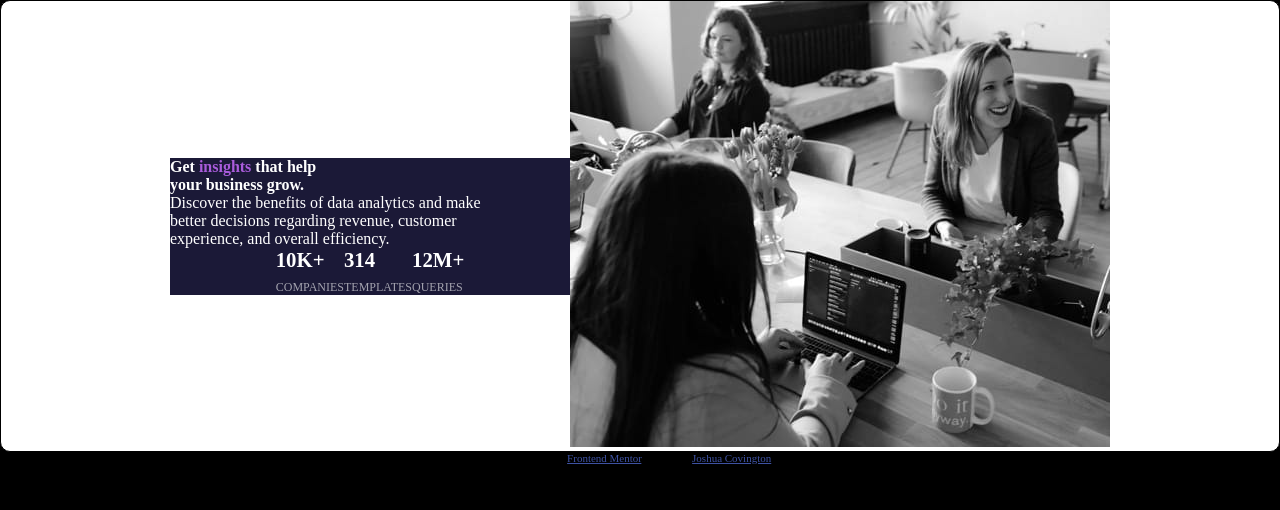
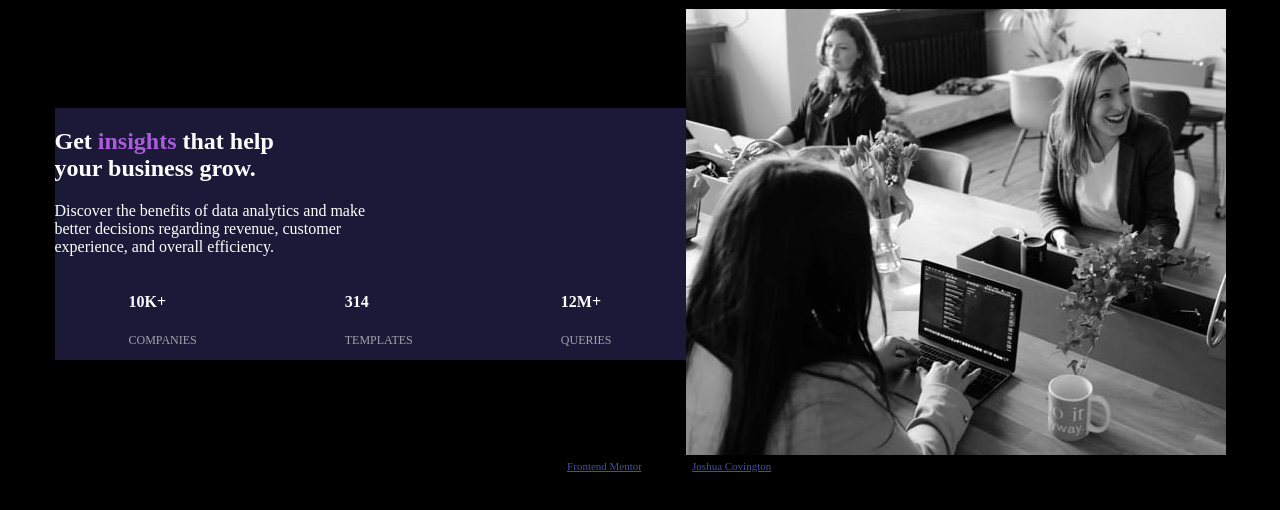
Before and after one commit to jcovington16/frontend-mentor-projects, a plain HTML site: page stats-preview-card-component-main/index.html in a window 1280 px wide. Drawn offline with Linux system fonts and the light colour scheme.

Commit message:
fix: working with spacing between both distant divs.

```diff
--- a/stats-preview-card-component-main/css/styles.css
+++ b/stats-preview-card-component-main/css/styles.css
@@ -17,12 +17,6 @@
 
 /* Style */
 
-* {
-    margin: 0;
-    padding: 0;
-    font-size: 100%;
-}
-
 body {
     background-color: black;
     height: 100vh;
@@ -34,20 +28,23 @@ body {
    align-items: center;
    border: 1px solid black;
    border-radius: 10px;
-   background-color: white;
 }
 
 .left {
     color: white;
     background-color: var(--dark-color);
-    /* background-color: var(--desaturated-blue); */
-    width: 400px;
+    width: 50%;
+
+}
+
+.right {
 
 }
 
 .info {
     display: flex;
-    justify-content: center;
+    justify-content: space-around;
+
 }
 
 .image {
@@ -60,9 +57,8 @@ span {
     color: var(--violet);
 }
 
-.info-desc h3 {
+.info-desc h4 {
     color: var(--White-);
-    font-size: 1.3rem;
     text-transform: uppercase;
 }
 
--- a/stats-preview-card-component-main/index.html
+++ b/stats-preview-card-component-main/index.html
@@ -27,17 +27,17 @@
 
         <div class="info">
           <div class="info-desc">
-              <h3>   10k+</h3>
+              <h4>   10k+</h4>
               <p> companies</p>
           </div>
 
           <div class="info-desc">
-            <h3>  314 </h3>
+            <h4>  314 </h4>
             <p>templates</p>
           </div>
 
           <div class="info-desc">
-            <h3> 12M+ </h3>
+            <h4> 12M+ </h4>
             <p>queries</p>
           </div>
         </div>
```
